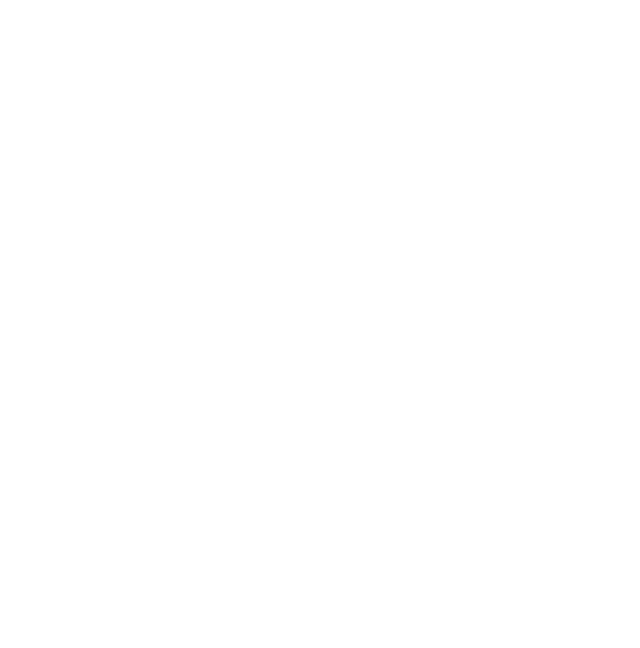
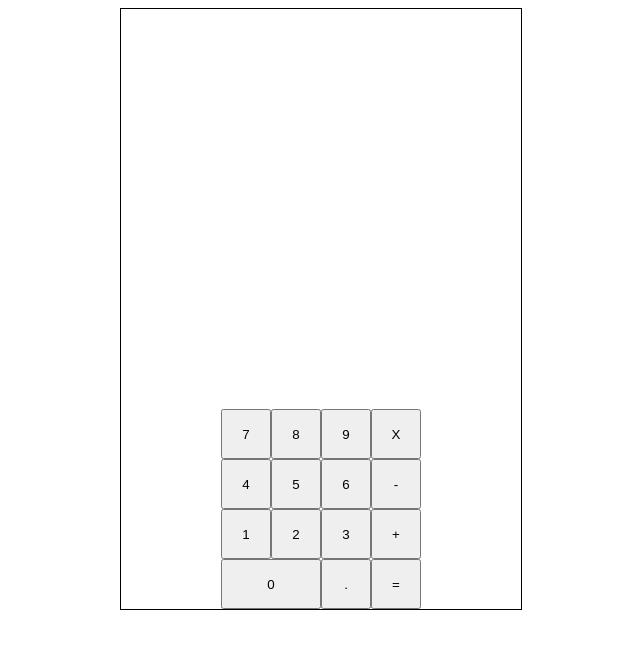
Before and after one commit to jtchap27/calculator, a plain HTML site: page index.html in a window 1280 px wide. Shown: the whole page, without its empty margins (319-959 px from the left). Drawn offline with Linux system fonts and the light colour scheme.

Commit message:
Write operator functions, initialize basic calculator outline
I've completed the four basic operator functions and the operate function. Began work on the html calculator section.

```diff
--- a/index.html
+++ b/index.html
@@ -3,8 +3,41 @@
 <head>
   <meta charset="utf-8">
   <title>Project: Calculator</title>
+  <link rel="stylesheet" type="text/css" href="style.css"/>
+  <script src="script.js"></script>
 </head>
+
 <body>
+
+  <div id="calcContainer">
+    <div id="calc">
+      <div id="numbersContainer">
+        <div id="buttons789">
+          <button id="seven">7</button>
+          <button id="eight">8</button>
+          <button id="nine">9</button>
+          <button id="multiply"> X </button>
+        </div>
+        <div id="buttons456">
+          <button id="four">4</button>
+          <button id="five">5</button>
+          <button id="six">6</button>
+          <button id="subtract"> - </button>
+        </div>
+        <div id="buttons123">
+          <button id="one">1</button>
+          <button id="two">2</button>
+          <button id="three">3</button>
+          <button id="plus"> + </button>
+        </div>
+        <div id="buttons0">
+          <button id="zero">0</button>
+          <button id="decimal"> . </button>
+          <button id="enter"> = </button>
+        </div>
+      </div>
+    </div>
+  </div>
 
 
 </body>
--- /dev/null
+++ b/style.css
@@ -0,0 +1,41 @@
+#calcContainer {
+  display: flex;
+  justify-content: center;
+  align-items: center;
+}
+
+#calc {
+  width: 400px;
+  height: 600px;
+  border: 1px solid black;
+  display: flex;
+  align-items: flex-end;
+  flex-direction: row;
+}
+
+#numbersContainer {
+  display: flex;
+  flex: auto;
+  flex-direction: column;
+  justify-content: flex-end;
+  align-items: center;
+  width: 300px;
+  height: 400px;
+}
+
+#buttons123,
+#buttons456,
+#buttons789,
+#buttons0 {
+  display: flex;
+  flex-wrap: wrap;
+}
+
+button {
+  width: 50px;
+  height: 50px;
+}
+
+button#zero {
+  width: 100px;
+}
```
Also changed, not shown: script.js (added).
